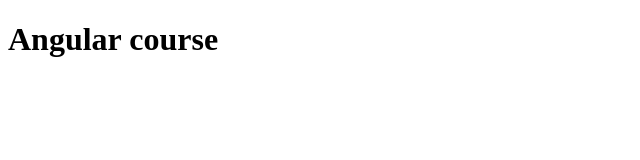
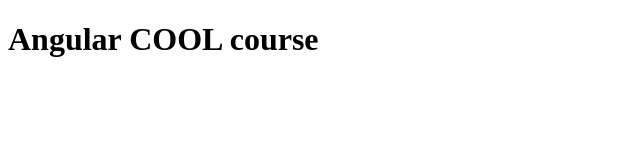
Before and after one commit to VitOR4321/AngularCourse, a plain HTML site: page index.html in a window 1280 px wide. Shown: the whole page, without its empty margins (0-640 px from the left). Drawn offline with Linux system fonts and the light colour scheme.

Commit message:
new version

```diff
--- a/index.html
+++ b/index.html
@@ -7,6 +7,6 @@
     <title>Document</title>
 </head>
 <body>
-    <h1>Angular course</h1>
+    <h1>Angular COOL course</h1>
 </body>
 </html>
```
